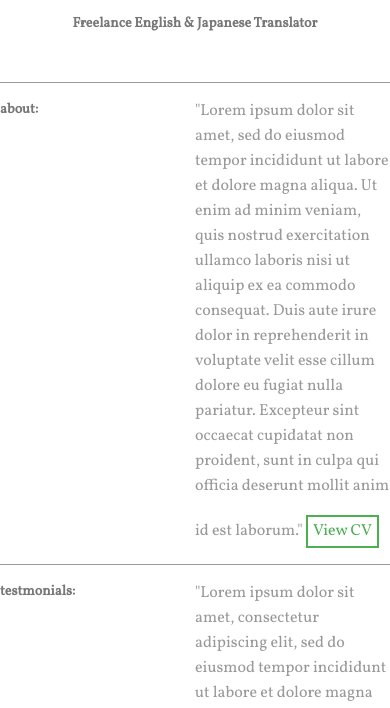
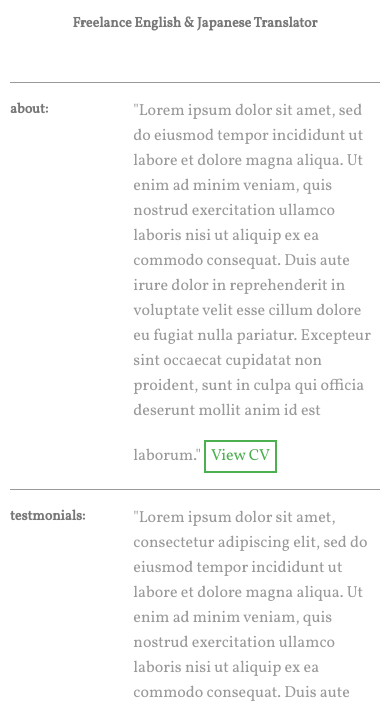
Before and after one commit to aledwassell/natsuko_translator, a website: page index.html in a window 390 px wide. Shown: the part 127-835 px from the top of the page. Drawn offline with nearby package versions, Linux system fonts and the light colour scheme.

Commit message:
Altering grid size on smaller devices

```diff
--- a/css/main.css
+++ b/css/main.css
@@ -63,7 +63,10 @@ button:hover{
 }
 
 @media only screen and (max-width: 600px) {
+    .content {
+        grid-template-columns: 10px 1fr 10px;
+    }
     .content div{
-        grid-column: 1 / 5;
+        grid-template-columns: 1fr 2fr;
     }
 }
```
